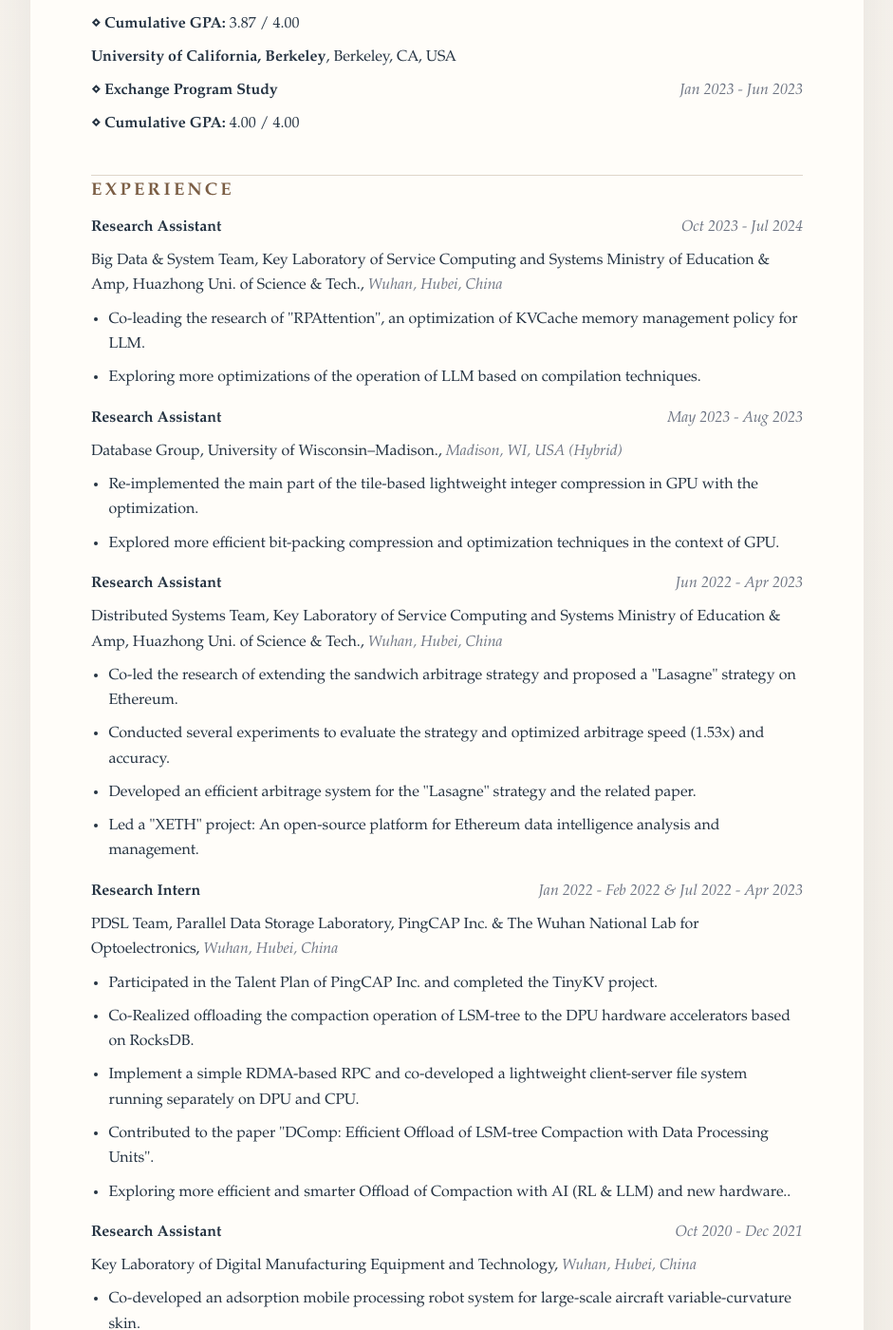
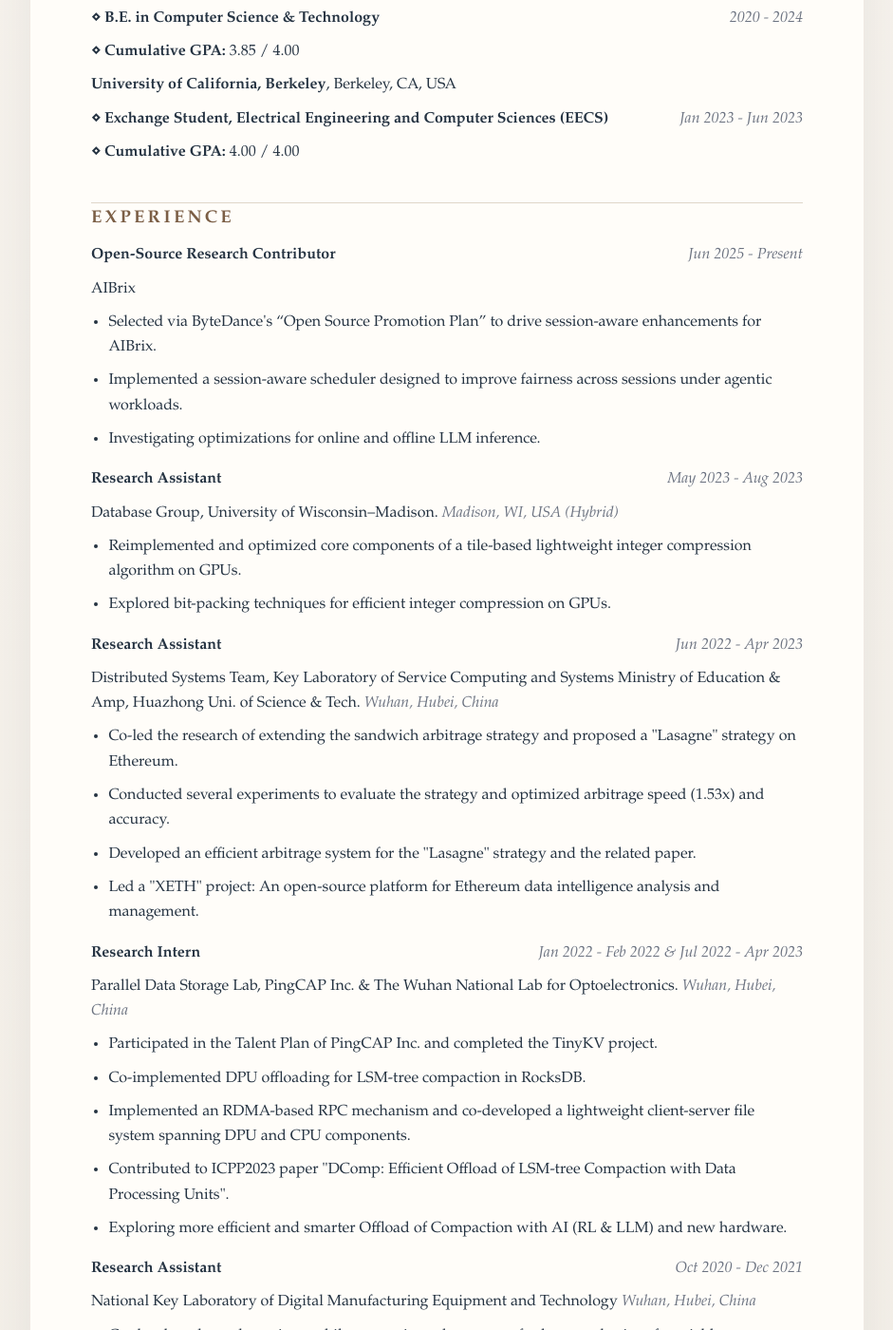
Before and after one commit to SleepyLGod/SleepyLGod.github.io, a Jekyll site: the page built from _pages/cv_md_export.html, in a window 1280 px wide and 1400 px high, scrolled down 418 px. Shown: the whole window at 95% size, without its empty margins (169-1110 px from the left). Built offline with Jekyll 4.4.1, drawn with Linux system fonts in a browser that asks for light colours; some of the changed text lies outside the part shown.

Commit message:
[docs] synchronize PDF and HTML CV with revised source
Publish the revised CV content at the existing URLs and archive the previous PDF and HTML without modification. Synchronize education, experience, leadership, skills, and contact details while retaining the established presentation.

Signed-off-by: Von <haodong.lu.me@gmail.com>

```diff
--- a/_pages/cv_md_export.html
+++ b/_pages/cv_md_export.html
@@ -169,53 +169,59 @@ sitemap: false
     <h1>
         <p class="style3">Haodong Lu</p>
     </h1>
-    <p class="style4">CV synced date: 2024-07-25</p>
+    <p class="style4">synced date: 2025-08-25</p>
     <p class="style4 cv-meta-line">
-        <span>New Territories, Hong Kong SAR</span>
+        <span>HKSAR, China, 999077</span>
         <span class="cv-meta-divider">⋄</span>
         <a href='mailto:haodong.lu.me@gmail.com' target='_blank' class='url'>haodong.lu.me@gmail.com</a>
         <span class="cv-meta-divider">⋄</span>
         <span>Cell: +852-93416717</span>
+        <span class="cv-meta-divider">⋄</span>
+        <a href="https://www.linkedin.com/in/von-lu/">linkedin.com/in/von-lu</a>
+        <span class="cv-meta-divider">⋄</span>
+        <a href="https://sleepylgod.github.io/">sleepylgod.github.io/</a>
     </p>
     <h2 id='education'>
         <p class="style2">EDUCATION</p>
     </h2>
-    <p class="style1"><strong>Huazhong University of Science and Technology</strong>, New Territories, Hong Kong SAR</p>
-    <p class="style1"><strong>⋄</strong> <strong>MPhil in Computer Science & Erg</strong>, expected July 2026<span class="cv-date"><em>Aug 2024 - present</em></span></p>
+    <p class="style1"><strong>The Chinese University of Hong Kong</strong>, HKSAR, China</p>
+    <p class="style1"><strong>⋄</strong> <strong>PhD in Computer Science &amp; Erg</strong>, expected July 2028<span class="cv-date"><em>2024 - Present</em></span></p>
 
-    <p class="style1"><strong>Huazhong University of Science and Technology</strong>, Wuhan, Hubei, China</p>
-    <p class="style1"><strong>⋄</strong> <strong>B.S. in Computer Science</strong><span class="cv-date"><em>Sep 2020 - Jun 2024</em></span></p>
-    <p class="style1"><strong>⋄</strong> <strong>Cumulative GPA:</strong> 3.87 / 4.00</p>
+    <p class="style1"><strong>Huazhong University of Science and Technology</strong>, Hubei, China</p>
+    <p class="style1"><strong>⋄</strong> <strong>B.E. in Computer Science &amp; Technology</strong><span class="cv-date"><em>2020 - 2024</em></span></p>
+    <p class="style1"><strong>⋄</strong> <strong>Cumulative GPA:</strong> 3.85 / 4.00</p>
     <p class="style1"><strong>University of California, Berkeley</strong>, Berkeley, CA, USA</p>
-    <p class="style1"><strong>⋄</strong> <strong>Exchange Program Study</strong><span class="cv-date"><em>Jan 2023 - Jun 2023</em></span></p>
+    <p class="style1"><strong>⋄</strong> <strong>Exchange Student, Electrical Engineering and Computer Sciences (EECS)</strong><span class="cv-date"><em>Jan 2023 - Jun 2023</em></span></p>
     <p class="style1"><strong>⋄</strong> <strong>Cumulative GPA:</strong> 4.00 / 4.00</p>
     <h2 id='experience'>
         <p class="style2">EXPERIENCE</p>
     </h2>
-    <p class="style1"><strong>Research Assistant</strong><span class="cv-date"><em>Oct 2023 - Jul 2024</em></span></p>
-    <p class="style1">Big Data & System Team, Key Laboratory of Service Computing and Systems Ministry of Education
-        &amp; Amp, Huazhong Uni. of Science &amp; Tech., <em>Wuhan, Hubei, China</em></p>
+    <p class="style1"><strong>Open-Source Research Contributor</strong><span class="cv-date"><em>Jun 2025 - Present</em></span></p>
+    <p class="style1">AIBrix</p>
     <ul>
         <li>
-            <p class="style1">Co-leading the research of "RPAttention", an optimization of KVCache memory management policy for LLM.</p>
+            <p class="style1">Selected via ByteDance's &ldquo;Open Source Promotion Plan&rdquo; to drive session-aware enhancements for AIBrix.</p>
         </li>
         <li>
-            <p class="style1">Exploring more optimizations of the operation of LLM based on compilation techniques.</p>
+            <p class="style1">Implemented a session-aware scheduler designed to improve fairness across sessions under agentic workloads.</p>
+        </li>
+        <li>
+            <p class="style1">Investigating optimizations for online and offline LLM inference.</p>
         </li>
     </ul>
     <p class="style1"><strong>Research Assistant</strong><span class="cv-date"><em>May 2023 - Aug 2023</em></span></p>
-    <p class="style1">Database Group, University of Wisconsin–Madison., <em>Madison, WI, USA (Hybrid)</em></p>
+    <p class="style1">Database Group, University of Wisconsin–Madison. <em>Madison, WI, USA (Hybrid)</em></p>
     <ul>
         <li>
-            <p class="style1">Re-implemented the main part of the tile-based lightweight integer compression in GPU with the optimization.</p>
+            <p class="style1">Reimplemented and optimized core components of a tile-based lightweight integer compression algorithm on GPUs.</p>
         </li>
         <li>
-            <p class="style1">Explored more efficient bit-packing compression and optimization techniques in the context of GPU.</p>
+            <p class="style1">Explored bit-packing techniques for efficient integer compression on GPUs.</p>
         </li>
     </ul>
     <p class="style1"><strong>Research Assistant</strong><span class="cv-date"><em>Jun 2022 - Apr 2023</em></span></p>
     <p class="style1">Distributed Systems Team, Key Laboratory of Service Computing and Systems Ministry of Education
-        &amp; Amp, Huazhong Uni. of Science &amp; Tech., <em>Wuhan, Hubei, China</em></p>
+        &amp; Amp, Huazhong Uni. of Science &amp; Tech. <em>Wuhan, Hubei, China</em></p>
     <ul>
         <li>
             <p class="style1">Co-led the research of extending the sandwich arbitrage strategy and proposed a
@@ -235,7 +241,7 @@ sitemap: false
     </ul>
     <p class="style1"><strong>Research Intern</strong><span class="cv-date"><em>Jan 2022 - Feb 2022 &amp; Jul 2022
             - Apr 2023</em></span></p>
-    <p class="style1">PDSL Team, Parallel Data Storage Laboratory, PingCAP Inc. & The Wuhan National Lab for Optoelectronics,
+    <p class="style1">Parallel Data Storage Lab, PingCAP Inc. &amp; The Wuhan National Lab for Optoelectronics.
         <em>Wuhan, Hubei, China</em>
     </p>
     <ul>
@@ -243,20 +249,20 @@ sitemap: false
             <p class="style1">Participated in the Talent Plan of PingCAP Inc. and completed the TinyKV project.</p>
         </li>
         <li>
-            <p class="style1">Co-Realized offloading the compaction operation of LSM-tree to the DPU hardware accelerators based on RocksDB.</p>
+            <p class="style1">Co-implemented DPU offloading for LSM-tree compaction in RocksDB.</p>
         </li>
         <li>
-            <p class="style1">Implement a simple RDMA-based RPC and co-developed a lightweight client-server file system running separately on DPU and CPU.</p>
+            <p class="style1">Implemented an RDMA-based RPC mechanism and co-developed a lightweight client-server file system spanning DPU and CPU components.</p>
         </li>
         <li>
-            <p class="style1">Contributed to the paper "DComp: Efficient Offload of LSM-tree Compaction with Data Processing Units".</p>
+            <p class="style1">Contributed to ICPP2023 paper "DComp: Efficient Offload of LSM-tree Compaction with Data Processing Units".</p>
         </li>
         <li>
-            <p class="style1">Exploring more efficient and smarter Offload of Compaction with AI (RL & LLM) and new hardware..</p>
+            <p class="style1">Exploring more efficient and smarter Offload of Compaction with AI (RL &amp; LLM) and new hardware.</p>
         </li>
     </ul>
     <p class="style1"><strong>Research Assistant</strong><span class="cv-date"><em>Oct 2020 - Dec 2021</em></span></p>
-    <p class="style1">Key Laboratory of Digital Manufacturing Equipment and Technology, <em>Wuhan, Hubei, China</em></p>
+    <p class="style1">National Key Laboratory of Digital Manufacturing Equipment and Technology <em>Wuhan, Hubei, China</em></p>
     <ul>
         <li>
             <p class="style1">Co-developed an adsorption mobile processing robot system for large-scale aircraft
@@ -268,8 +274,7 @@ sitemap: false
                 perceptual feedback modules.</p>
         </li>
         <li>
-            <p class="style1">Developed desktop and web applications tracking and displaying robots' real-time position
-                using Qt, C++, etc.</p>
+            <p class="style1">Developed desktop and web applications tracking and displaying robots' real-time position.</p>
         </li>
         <li>
             <p class="style1">Eliminated accumulated errors using AprilTags visual fiducial system, thus achieving
@@ -280,7 +285,8 @@ sitemap: false
     <h2 id='awards--scholarships'>
         <p class="style2">AWARDS &amp; SCHOLARSHIPS</p>
     </h2>
-    <p class="style1"><strong>⋄</strong> School Outstanding Graduate<span class="cv-date"><em>Jul 2024</em></span></p>
+    <p class="style1"><strong>⋄</strong> School Outstanding Graduates<span class="cv-date"><em>Jul 2024</em></span></p>
+    <p class="style1"><strong>⋄</strong> School Self-Empowerment Scholarship<span class="cv-date"><em>Oct 2023</em></span></p>
     <p class="style1"><strong>⋄ First Prize</strong>: 17th &quot;Challenge Cup&quot; National College Student Curricular
         Academic Science &amp; Technology Works Competition<span class="cv-date"><em>Apr 2022</em></span></p>
     <p class="style1"><strong>⋄ Grand Prize</strong>: 13th Hubei Province &quot;Challenge Cup&quot; College Student
@@ -289,8 +295,8 @@ sitemap: false
         Technology Works Competition<span class="cv-date"><em>Apr 2021</em></span></p>
     <p class="style1"><strong>⋄ First Prize</strong>: 17th &quot;Mindray Cup&quot; College Student Robot Competition
         <span class="cv-date"><em>Apr 2021</em></span></p>
+    <p class="style1"><strong>⋄</strong> School Innovation Scholarship<span class="cv-date"><em>Oct 2022</em></span></p>
     <p class="style1"><strong>⋄</strong> School Merit Student Scholarship<span class="cv-date"><em>Oct 2021</em></span></p>
-    <p class="style1"><strong>⋄</strong> School Innovation Scholarship<span class="cv-date"><em>Oct 2022</em></span></p>
     <p class="style1"><strong>⋄</strong> National Hisense Scholarship<span class="cv-date"><em>May 2022</em></span></p>
     <p class="style1"><strong>⋄</strong> National Huawei&#39;s &quot;Smart Base&quot; Scholarship
         <span class="cv-date"><em>May 2022</em></span></p>
@@ -298,16 +304,10 @@ sitemap: false
             2021</em></span></p>
     <p class="style1"><strong>⋄</strong> School Freshman Self-improvement Scholarship<span class="cv-date"><em>Apr
             2021</em></span></p>
-    <h2 id='publications'>
-        <p class="style2">PUBLICATIONS</p>
-    </h2>
-    <p class="style1"><strong>Lasagne: Exploring More Profitable Opportunities in Blockchain</strong>
-        <span class="cv-date"><em>(Revised)</em></span></p>
-
     <h2 id='patents'>
         <p class="style2">PATENTS</p>
     </h2>
-    <p class="style1"><strong>Perception-fused prosthetic hand (co-inventor)</strong>, CN Patent CN215192638U,
+    <p class="style1"><strong>Perception-fused prosthetic hand (co-inventor)</strong>, CN Patent CN215192638U
         <span class="cv-date"><em>Issued Dec 17, 2021</em></span></p>
     <ul>
         <li>
@@ -317,8 +317,7 @@ sitemap: false
         </li>
     </ul>
     <p class="style1"><strong>Grinding head for achieving self-adaptive flexible constant-force grinding function of
-            grinding and pol-
-            ishing unit (co-inventor)</strong>, CN Patent CN214923415U, <span class="cv-date"><em>Issued Nov 30,
+            grinding and polishing unit (co-inventor)</strong>, CN Patent CN214923415U <span class="cv-date"><em>Issued Nov 30,
             2021</em></span></p>
     <ul>
         <li>
@@ -328,16 +327,15 @@ sitemap: false
         </li>
     </ul>
     <h2 id='society-memberships'>
-        <p class="style2">SOCIETY MEMBERSHIPS</p>
+        <p class="style2">LEADERSHIP &amp; SERVICE</p>
     </h2>
     <p class="style1"><strong>Team Dian</strong>, Hubei, China</p>
     <ul>
         <li>
-            <p class="style1"><strong>Leader of Web Group</strong><span class="cv-date"><em>Sep 2021 - Present</em></span></p>
+            <p class="style1"><strong>Leader of Web Group</strong><span class="cv-date"><em>Sep 2021 - Jul 2024</em></span></p>
         </li>
         <li>
-            <p class="style1">Led a &quot;KIDPOSE&quot; web project and implemented the back-end module using Java with
-                Springboot.</p>
+            <p class="style1">Led web development projects in collaboration with Alibaba and Intel.</p>
         </li>
         <li>
             <p class="style1">Built the team wiki and the official website.</p>
@@ -346,37 +344,37 @@ sitemap: false
     <p class="style1"><strong>Team FOCUS</strong>, Hubei, China</p>
     <ul>
         <li>
-            <p class="style1"><strong>Leader</strong><span class="cv-date"><em>Oct 2020 - Present</em></span></p>
+            <p class="style1"><strong>Leader</strong><span class="cv-date"><em>Oct 2020 - Jul 2024</em></span></p>
         </li>
         <li>
-            <p class="style1">Daily organization and management of the team.</p>
+            <p class="style1">Managed day-to-day team operations.</p>
         </li>
         <li>
             <p class="style1">Led projects about amphibious robots and the web.</p>
         </li>
         <li>
-            <p class="style1">Led the Preparation for the 17th &quot;Challenge Cup&quot; National Competition.</p>
+            <p class="style1">Co-led the Preparation for the 17th &quot;Challenge Cup&quot; National Competition.</p>
         </li>
 
     </ul>
     <p class="style1"><strong>Team STAR</strong>, Hubei, China</p>
     <ul>
         <li>
-            <p class="style1"><strong>Member</strong><span class="cv-date"><em>Sep 2021 - Present</em></span></p>
+            <p class="style1"><strong>Member</strong><span class="cv-date"><em>Sep 2021 - Jul 2024</em></span></p>
         </li>
         <li>
-            <p class="style1">Researched databases and distributed key-value storage with PingCAP company.</p>
+            <p class="style1">Researched databases and distributed key-value storage with PingCAP Inc.</p>
         </li>
 
     </ul>
-    <p class="style1"><strong>Organization Department of the School Youth Committee</strong>, Hubei, China</p>
+    <p class="style1"><strong>Organization Department of The School Youth Committee</strong>, Hubei, China</p>
     <ul>
         <li>
             <p class="style1"><strong>Assistant of the Comprehensive Management Office</strong>
-                <span class="cv-date"><em>Oct 2020 - Present</em></span></p>
+                <span class="cv-date"><em>Oct 2020 - Jul 2021</em></span></p>
         </li>
         <li>
-            <p class="style1">Serviced voluntarily for public spaces and underrepresented groups.</p>
+            <p class="style1">Volunteered to support public spaces and underrepresented groups.</p>
         </li>
         <li>
             <p class="style1">Organized large-scale conferences and cultural and sports activities.</p>
@@ -386,33 +384,17 @@ sitemap: false
         </li>
         <li>
             <p class="style1">Participated in social practice activities including high-school presentations and the &quot;Three Rural
-                Areas&quot; Social Practice.</p>
-        </li>
-        <li>
-            <p class="style1">Gained the prize of <strong>School Excellent Practice Individual</strong> in July 2021.
-            </p>
+                Areas&quot; Social Practice, gaining the prize of <strong>School Excellent Practice Individual</strong> in July 2021.</p>
         </li>
     </ul>
 
     <h2 id='skills & Languages'>
-        <p class="style2">SKILLS & LANGUAGES</p>
+        <p class="style2">SKILLS &amp; LANGUAGES</p>
     </h2>
-    <p class="style1"><strong>⋄</strong> &nbsp; <strong>Programming Languages:</strong> &nbsp;&nbsp;&nbsp; Java, C++,
-        Golang, C,
-        JavaScript, NodeJS, Python, SQL, x86 Assembly.</p>
-    <p class="style1"><strong>⋄</strong> &nbsp; <strong>Engineering Skills:</strong>
-        &nbsp;&nbsp;&nbsp;&nbsp;&nbsp;&nbsp;&nbsp;&nbsp;&nbsp;&nbsp;&nbsp;&nbsp;&nbsp;&nbsp;&nbsp;&nbsp;&nbsp;&nbsp;
-        Linux, MySQL,
-        TiDB, Git</p>
-    <p class="style1"><strong>⋄</strong> &nbsp; <strong>Markup Languages:</strong>
-        &nbsp;&nbsp;&nbsp;&nbsp;&nbsp;&nbsp;&nbsp;&nbsp;&nbsp;&nbsp;&nbsp;&nbsp;&nbsp;&nbsp;&nbsp;&nbsp; LATEX, Markdown
-    </p>
-    <p class="style1"><strong>⋄</strong> &nbsp; <strong>Soft Skills:</strong>
-        &nbsp;&nbsp;&nbsp;&nbsp;&nbsp;&nbsp;&nbsp;&nbsp;&nbsp;&nbsp;&nbsp;&nbsp;&nbsp;&nbsp;&nbsp;&nbsp;&nbsp;&nbsp;&nbsp;&nbsp;&nbsp;&nbsp;&nbsp;&nbsp;&nbsp;&nbsp;&nbsp;&nbsp;&nbsp;&nbsp;&nbsp;&nbsp;&nbsp;&nbsp;&nbsp;
-        Self-motivated, Naturally Curious, Excellent Communication Skills, Can-do Attitude</p>
-    <p class="style1"><strong>⋄</strong> &nbsp; <strong>Languages:</strong>
-        &nbsp;&nbsp;&nbsp;&nbsp;&nbsp;&nbsp;&nbsp;&nbsp;&nbsp;&nbsp;&nbsp;&nbsp;&nbsp;&nbsp;&nbsp;&nbsp;&nbsp;&nbsp;&nbsp;&nbsp;&nbsp;&nbsp;&nbsp;&nbsp;&nbsp;&nbsp;&nbsp;&nbsp;&nbsp;&nbsp;&nbsp;&nbsp;&nbsp;&nbsp;
-        Chinese (native), English (fluent)</p>
+    <p class="style1"><strong>⋄</strong> <strong>Programming:</strong> Python, C++, C, Go, Java, JavaScript, Solidity, SQL, x86 Assembly</p>
+    <p class="style1"><strong>⋄</strong> <strong>AI Systems:</strong> vLLM, SGLang, AIBrix, AutoGen</p>
+    <p class="style1"><strong>⋄</strong> <strong>Data Processing:</strong> PostgreSQL, DuckDB, TiDB, Apache Flink</p>
+    <p class="style1"><strong>⋄</strong> <strong>Languages:</strong> Mandarin Chinese (native), English (fluent)</p>
     </main>
 </body>
 
```
Also changed, not shown: _archive/cv/pre-update-2026-11-14/cv-html.html (added, +419 -0 lines), 2 other files.
